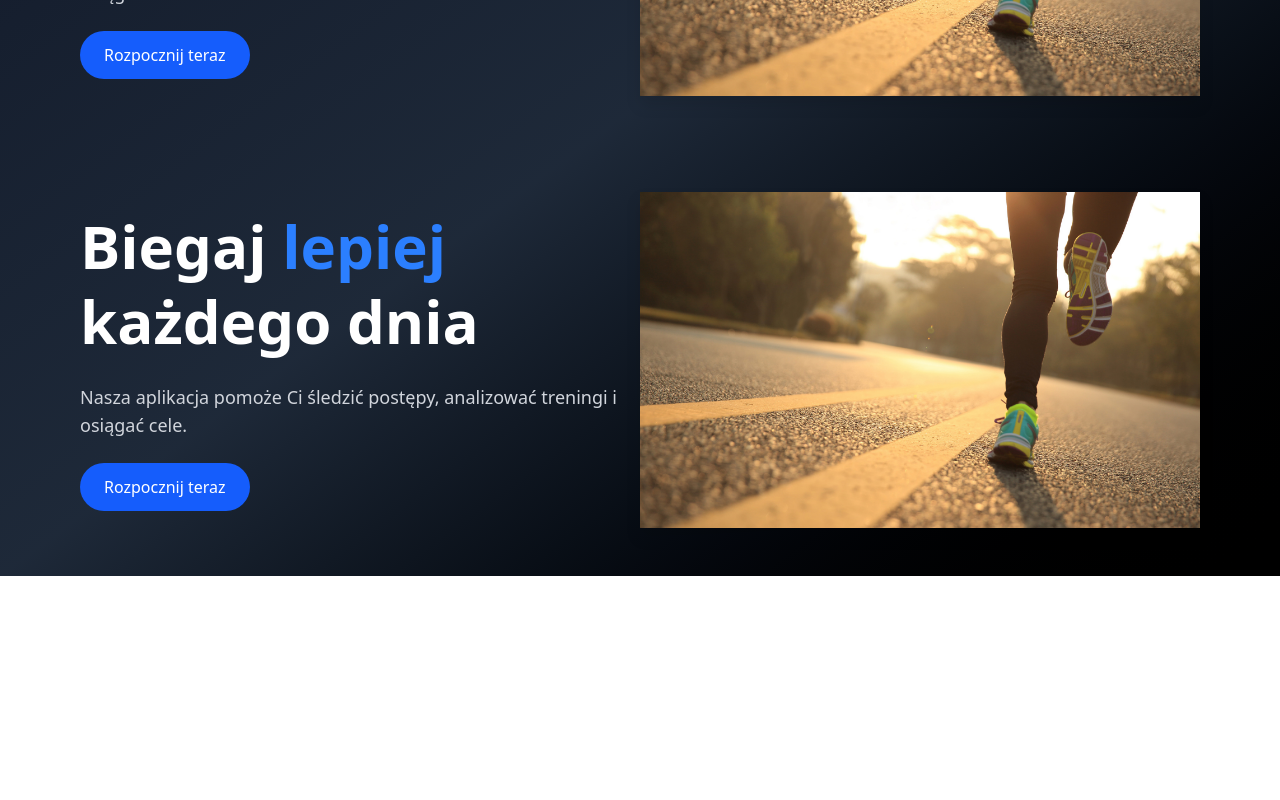
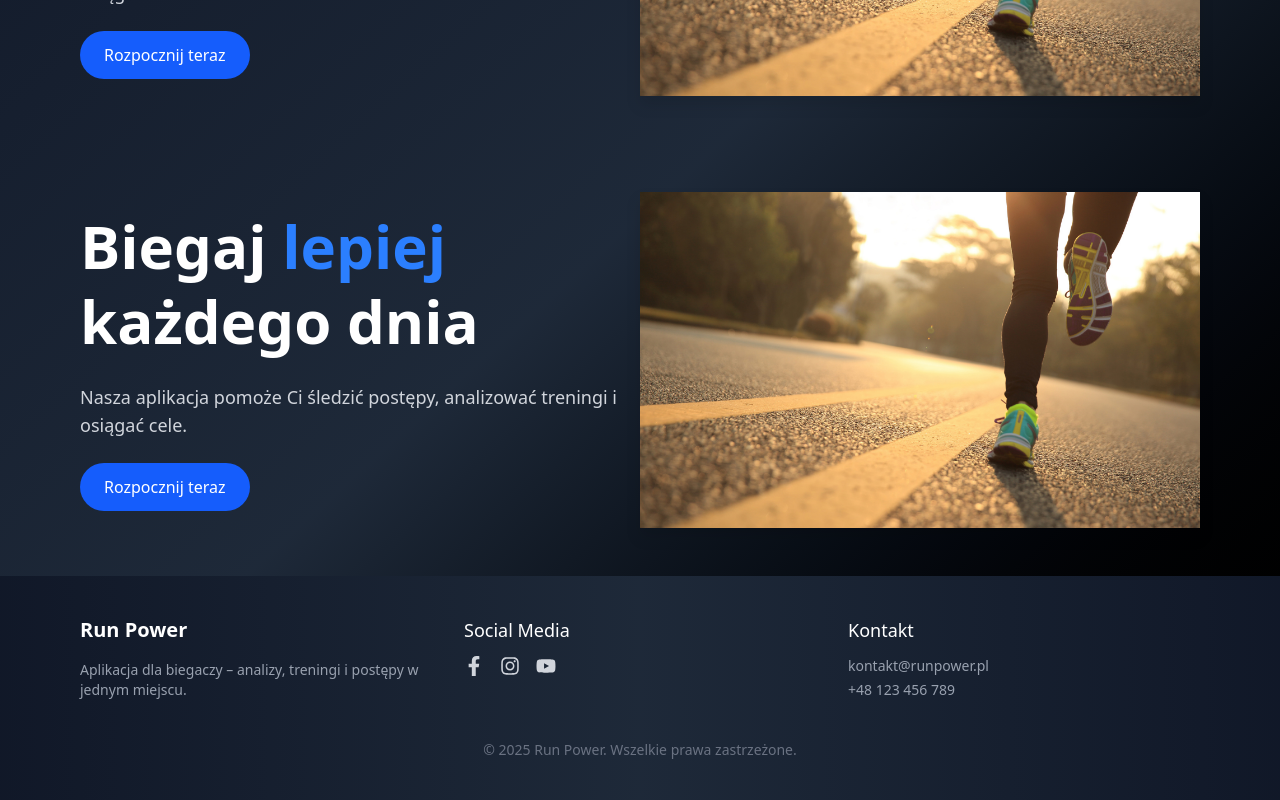
Before and after one commit to TrenerVarusky/running-app, a React (Vite) app in the folder frontend/: page / in a window 1280 px wide. Shown: the part 368-1168 px from the top of the page. Before the commit the page ends 944 px from the top, so only its background shows below. Built offline with nearby package versions, Linux system fonts and the light colour scheme.

Commit message:
feat: add initial footer component with basic layout and content

```diff
--- a/frontend/package.json
+++ b/frontend/package.json
@@ -14,6 +14,7 @@
     "@tanstack/react-query": "^5.84.1",
     "react": "^19.1.0",
     "react-dom": "^19.1.0",
+    "react-icons": "^5.5.0",
     "react-router-dom": "^7.7.1"
   },
   "devDependencies": {
--- /dev/null
+++ b/frontend/src/components/Footer.tsx
@@ -0,0 +1,42 @@
+// components/Footer.tsx
+import { FaFacebookF, FaInstagram, FaYoutube } from 'react-icons/fa';
+
+const Footer = () => {
+  return (
+    <footer className="bg-gradient-to-r from-gray-900 via-gray-800 to-gray-900 text-white py-10">
+      <div className="max-w-6xl mx-auto px-4 grid grid-cols-1 sm:grid-cols-2 md:grid-cols-3 gap-8">
+        {/* Logo / Opis */}
+        <div>
+          <h2 className="text-xl font-semibold mb-4">Run Power</h2>
+          <p className="text-sm text-gray-400">
+            Aplikacja dla biegaczy – analizy, treningi i postępy w jednym miejscu.
+          </p>
+        </div>
+
+        {/* Ikony Social Media */}
+        <div>
+          <h3 className="text-lg font-medium mb-3">Social Media</h3>
+          <div className="flex space-x-4 mt-2 text-gray-300">
+            <a href="#" className="hover:text-white text-xl"><FaFacebookF /></a>
+            <a href="#" className="hover:text-white text-xl"><FaInstagram /></a>
+            <a href="#" className="hover:text-white text-xl"><FaYoutube /></a>
+          </div>
+        </div>
+
+        {/* Kontakt */}
+        <div>
+          <h3 className="text-lg font-medium mb-3">Kontakt</h3>
+          <p className="text-sm text-gray-400">kontakt@runpower.pl</p>
+          <p className="text-sm text-gray-400 mt-1">+48 123 456 789</p>
+        </div>
+      </div>
+
+      {/* Copyright */}
+      <div className="text-center text-sm text-gray-500 mt-10">
+        &copy; {new Date().getFullYear()} Run Power. Wszelkie prawa zastrzeżone.
+      </div>
+    </footer>
+  );
+};
+
+export default Footer;
--- a/frontend/src/pages/LandingPage.tsx
+++ b/frontend/src/pages/LandingPage.tsx
@@ -1,6 +1,7 @@
 import { useState, useEffect } from 'react'
 import biegaczImg from '../assets/biegacz.png'
 import Navbar from '../components/Navbar'
+import Footer from '../components/Footer'
 
 export default function LandingPage() {
 	const [showContent, setShowContent] = useState(false)
@@ -64,6 +65,7 @@ export default function LandingPage() {
 					}`}
 				/>
 			</div>
+			<Footer />
 		</div>
 	)
 }
```
Also changed, not shown: 1 other file (tests, documents, lock files or other folders).
